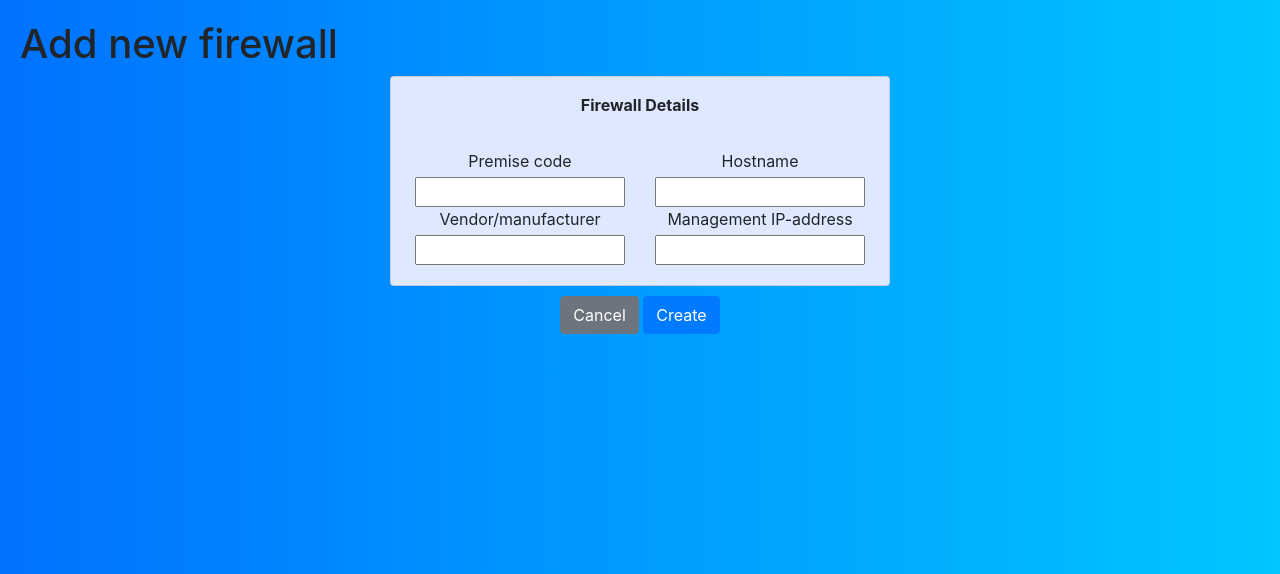
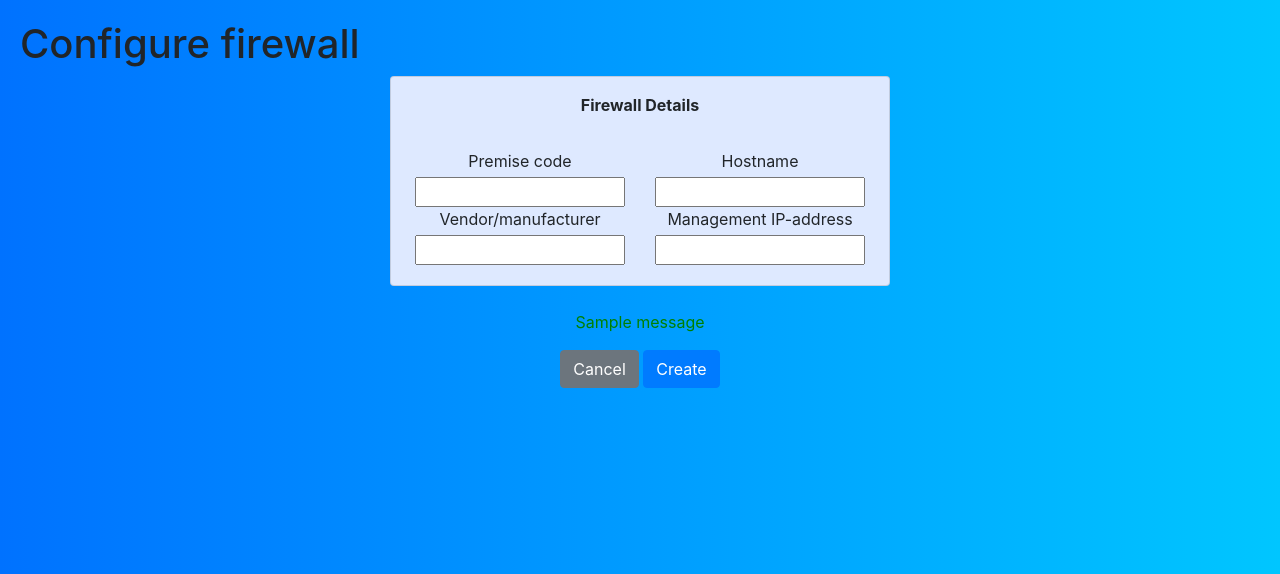
Before and after one commit to GerritVanMol/FirewallDeploymentPlatform, a Django app: template siteplatform/dashboard/templates/dashboard/create_firewall.html in a window 1280 px wide. Shown: the top 574 px of the page. Run offline with Django 4.2, Linux system fonts and the light colour scheme; the template is opened without the code that fills it, so the values that code supplies are empty, except form fields; tables that the repository leaves empty hold one stand-in row (values such as "Sample post"); one stand-in notice (Sample message) is shown; form fields are guessed from the names that the template uses; some libraries are stand-ins or nearby versions.

Commit message:
add firewall addition/update functionality

```diff
--- a/siteplatform/dashboard/forms.py
+++ b/siteplatform/dashboard/forms.py
@@ -27,8 +27,7 @@ class UserForm(ModelForm):
 class CreateFirewallForm(ModelForm):
     premise_code = forms.CharField(widget=forms.TextInput(attrs={"class":"", "placeholder":"e.g. BXL-012", "id":"premise_code"}))
     hostname = forms.CharField(widget=forms.TextInput(attrs={"class":"", "placeholder":"e.g. NMS-FW1", "id":"hostname"}))
-    #mgmt_ip = forms.CharField(widget=forms.GenericIPAddressField(attrs={"class":"", "placeholder":"", "id":"mgmt_ip"}))
-    vendor = forms.CharField(widget=forms.TextInput(attrs={"class":"", "placeholder":"", "id":"vendor"}))
+    mgmt_ip = forms.GenericIPAddressField()
     class Meta:
         model = Firewalls
         fields = ['premise_code', 'hostname', 'mgmt_ip', 'vendor']
--- a/siteplatform/dashboard/models.py
+++ b/siteplatform/dashboard/models.py
@@ -8,16 +8,16 @@ class Firewalls(models.Model):
         ('Inactive', 'Inactive'),
     )
     VENDORS = (
-        ('Palo Alot', 'Palo Alto'),
+        ('Palo Alto', 'Palo Alto'),
         ('Fortinet', 'Fortinet'),
         ('Juniper', 'Juniper'),
         ('Barracuda', 'Barracuda'),
     )
 
     mgmt_ip = models.GenericIPAddressField(max_length=14)
-    state = models.BooleanField(choices=STATE, null=True)
+    state = models.BooleanField(choices=STATE, null=True, default=False)
     hostname = models.CharField(max_length=50)
-    vendor = models.CharField(max_length=20, choices=VENDORS)
+    vendor = models.CharField(max_length=20, choices=VENDORS, default='Fortinet')
     premise_code = models.CharField(max_length=6)
     software_version = models.CharField(max_length=12, null=True)
     configuration_file = models.FileField(upload_to="media",blank=True)
--- a/siteplatform/dashboard/templates/dashboard/configure.html
+++ b/siteplatform/dashboard/templates/dashboard/configure.html
@@ -29,7 +29,7 @@
           <td>{{ firewall.hostname }}</td>
           <td>{{ firewall.vendor }}</td>
           <td>{{ firewall.date_created }}</td>
-          <td><a href="#"><button type="button" class="btn"><span><i
+          <td><a href="{% url 'update_firewall' firewall.id %}"><button type="button" class="btn"><span><i
                     class="material-icons">mode_edit</i></span></button></a></td>
           <td><a href="#"><button type="button" class="btn"><i class="material-icons">delete</i></button></a></td>
         </tr>
--- a/siteplatform/dashboard/templates/dashboard/create_firewall.html
+++ b/siteplatform/dashboard/templates/dashboard/create_firewall.html
@@ -10,15 +10,15 @@
 
 <body style="background: -webkit-linear-gradient(left, #0072ff, #00c6ff);">
     <div style="margin: 20px;">
-        <h1>Add new firewall</h1>
+        <h1>Configure firewall</h1>
         <center>
-
+            <form method="POST" action="">
+                {% csrf_token %}
                 <div class="container p-0">
-                <div class="card px-4" style="max-width: 500px; background-color: #dee9ff;" >
+                    <div class="card px-4" style="max-width: 500px; background-color: #dee9ff;">
                         <b>
                             <p class="h10 py-3">Firewall Details</p>
                         </b>
-                    <form method="POST" action="">
                         <div class="row gx-3">
                             <div class="col-6">
                                 <div class="d-flex flex-column">
@@ -44,22 +44,33 @@
                                     {{ form.mgmt_ip }}
                                 </div>
                             </div>
-                    </form>
-
                         </div>
                     </div>
+
+                    {% for message in messages %}
+                    <div class="success pt-4" style="color:green;">
+                        <p id="messages">{{ message }}</p>
+                    </div>
+                    {% endfor %}
+
+                    {% if form.errors %}
+                    <div class="alert alert-danger pt-4" style="color:red;">
+                        <strong>{{ form.errors }}</strong>
+                    </div>
+                    {% endif %}
+
                 </div>
                 <div class="col-12">
                     <div style="margin:10px;">
                         <a href="{% url 'dashboard' %}">
-                        <button class="btn btn-secondary mb-3" type="submit">Cancel</button>
+                            <button class="btn btn-secondary mb-3" type="button">Cancel</button>
                         </a>
                         <span></span>
                         <button class="btn btn-primary mb-3" type="submit">Create</button>
                     </div>
                 </div>
-
     </div>
+    </form>
     </center>
 </body>
 
--- a/siteplatform/dashboard/urls.py
+++ b/siteplatform/dashboard/urls.py
@@ -9,4 +9,5 @@ urlpatterns = [
     path('configuration/', views.configurePage, name="configure"),
     path('device-test/', views.testPage, name="testing"),
     path('create_firewall/', views.createFirewall, name="create_firewall"),
+    path('update_firewall/<str:pk>/', views.updateFirewall, name="update_firewall"),
 ]
```
Also changed, not shown: siteplatform/dashboard/views.py (+17 -2 lines), siteplatform/dashboard/migrations/0008_rename_firewalls_firewall.py (added), siteplatform/dashboard/migrations/0009_rename_firewall_firewalls.py (added), siteplatform/dashboard/migrations/0010_alter_firewalls_state_alter_firewalls_vendor.py (added). Lines whose indentation alone changed are shown as unchanged.
